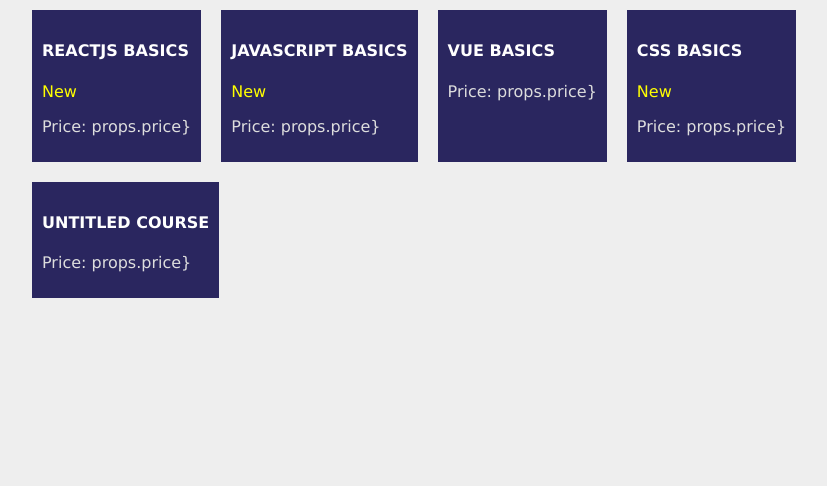
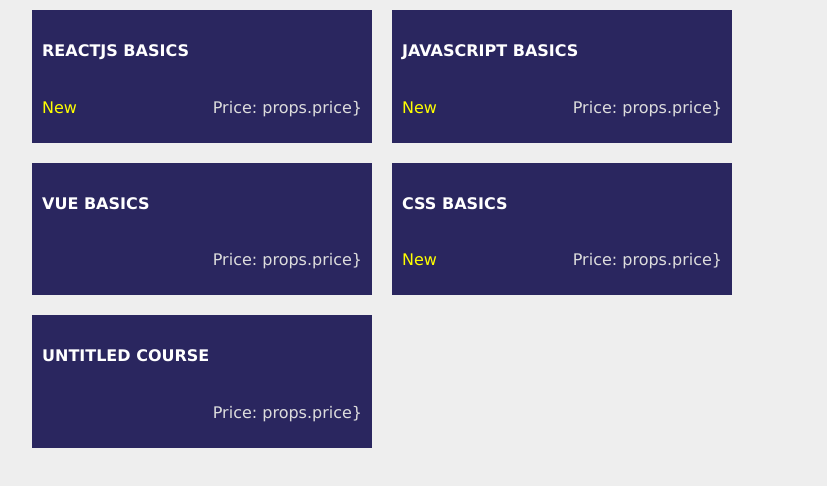
Before and after one commit to somcoders/barashada-reactJS, a React (Create React App) app: page / in a window 1280 px wide. Shown: the top 486 px of the page, without its empty margins (218-1045 px from the left). Built offline with nearby package versions, Linux system fonts and the light colour scheme.

Commit message:
Lesson 6 React props CSS fix.

```diff
--- a/src/style.css
+++ b/src/style.css
@@ -9,6 +9,7 @@ body {
   background: #2a265f;
   padding: 10px;
   margin: 10px;
+  width: 40%;
 }
 
 .course h4 {
@@ -20,3 +21,8 @@ body {
   display: flex;
   flex-wrap: wrap;
 }
+
+.course-info {
+  display: flex;
+  justify-content: space-between;
+}
```
